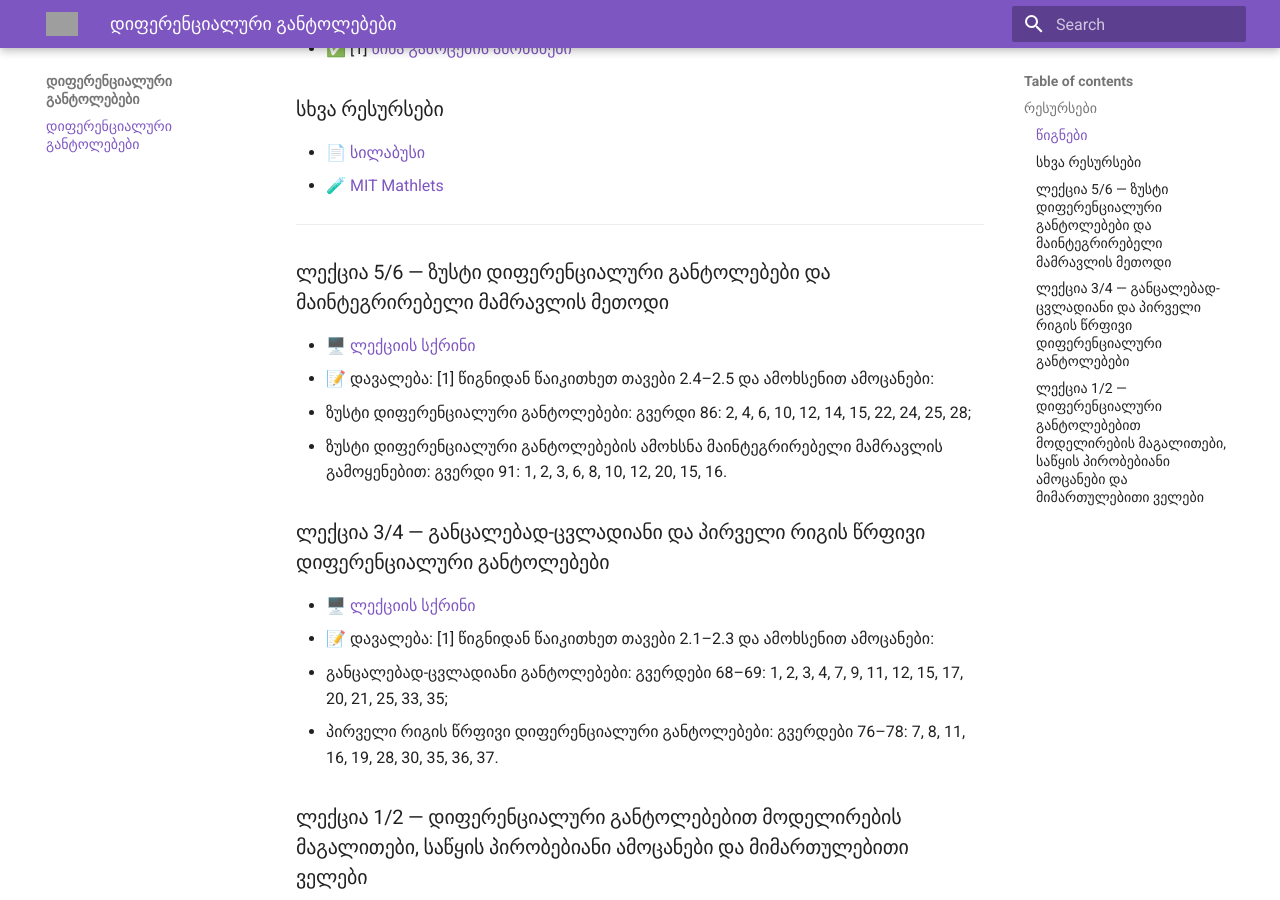
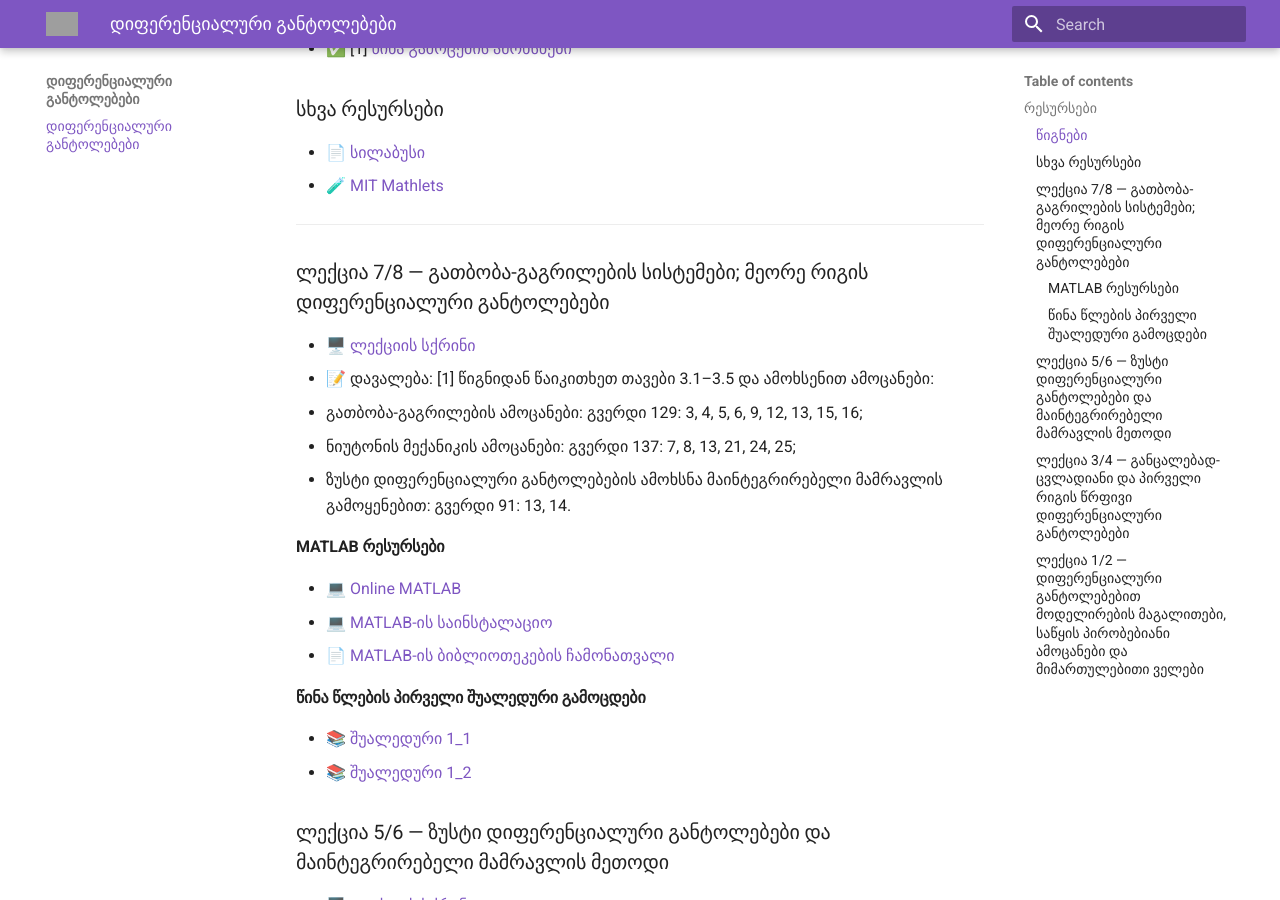
Before and after one commit to gugavar/differential-equations-fall-2026-agruni, an MkDocs documentation site: the page built from docs/index.md, in a window 1280 px wide and 900 px high, scrolled down 367 px. Built offline with MkDocs 1.6.1 and Material for MkDocs 9.7.7, drawn with Linux system fonts in a browser that asks for light colours; grey boxes are pictures that could not be loaded.

Commit message:
Update index.md

```diff
--- a/docs/index.md
+++ b/docs/index.md
@@ -16,6 +16,27 @@
 
 
 ---
+
+### ლექცია 7/8 — გათბობა-გაგრილების სისტემები; მეორე რიგის დიფერენციალური განტოლებები
+
+- 🖥️ [ლექციის სქრინი](https://drive.google.com/file/d/1Qu3nHlYpozMrf0dJ0iQkJIzpF5Cr_s0M/view?usp=drive_link)
+- 📝 დავალება: [1] წიგნიდან წაიკითხეთ თავები 3.1–3.5 და ამოხსენით ამოცანები:
+  - გათბობა-გაგრილების ამოცანები: გვერდი 129: 3, 4, 5, 6, 9, 12, 13, 15, 16;
+  - ნიუტონის მექანიკის ამოცანები: გვერდი 137: 7, 8, 13, 21, 24, 25;
+  - ზუსტი დიფერენციალური განტოლებების ამოხსნა მაინტეგრირებელი მამრავლის გამოყენებით: გვერდი 91: 13, 14.
+
+#### MATLAB რესურსები
+
+- 💻 [Online MATLAB](https://matlab.mathworks.com/)
+- 💻 [MATLAB-ის საინსტალაციო](https://drive.google.com/file/d/1dVhMLdxqHvkRvzzD3VJR2MYY2AdcDAlC/view?usp=share_link)
+- 📄 [MATLAB-ის ბიბლიოთეკების ჩამონათვალი](https://docs.google.com/document/d/1C5lnrVVXVjC45lYR1gReoArXc8WiB7p_pK9Y-UI2RAM/edit?usp=share_link)
+
+#### წინა წლების პირველი შუალედური გამოცდები
+
+- 📚 [შუალედური 1_1](https://docs.google.com/document/d/1jt9ji0eBt0d4jdFx_HAFv-k71SyEL_Hb/edit?ouid=110148669605332798451&rtpof=true&sd=true&usp=drive_link)
+- 📚 [შუალედური 1_2](https://docs.google.com/document/d/1FooMH2NlBQu5m4YUX76Da6ePkq3pJ7Y8/edit?ouid=110148669605332798451&rtpof=true&sd=true&usp=drive_link)
+
+
 ### ლექცია 5/6 — ზუსტი დიფერენციალური განტოლებები და მაინტეგრირებელი მამრავლის მეთოდი
 
 - 🖥️ [ლექციის სქრინი](https://drive.google.com/file/d/1E1RHJNPObaBQxJ7S5riO1HEQeEVzx0fZ/view?usp=drive_link)
```
